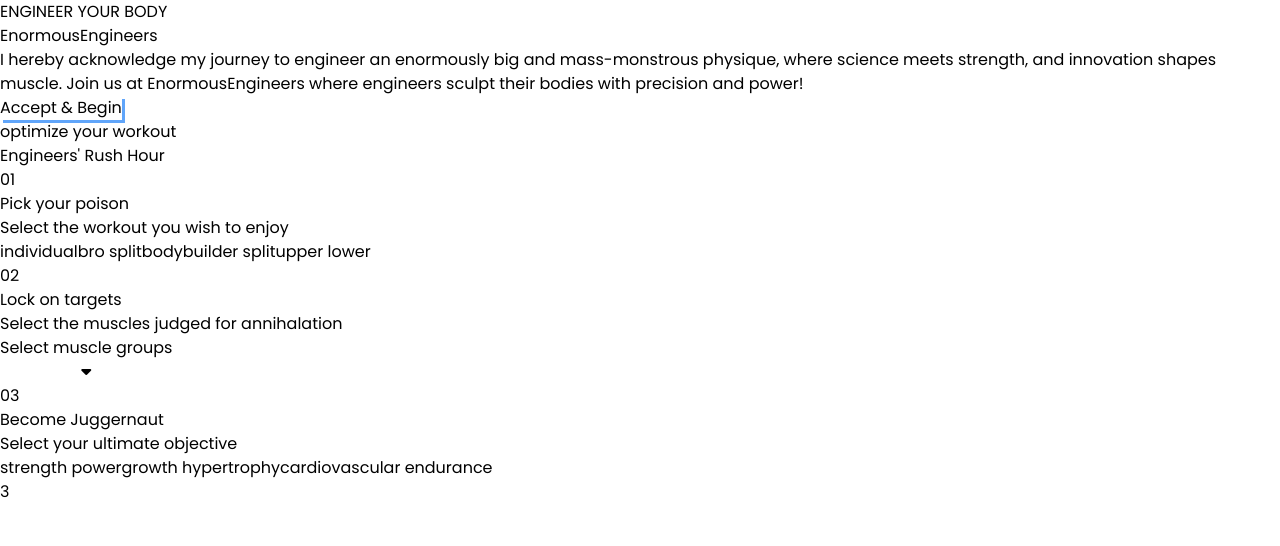
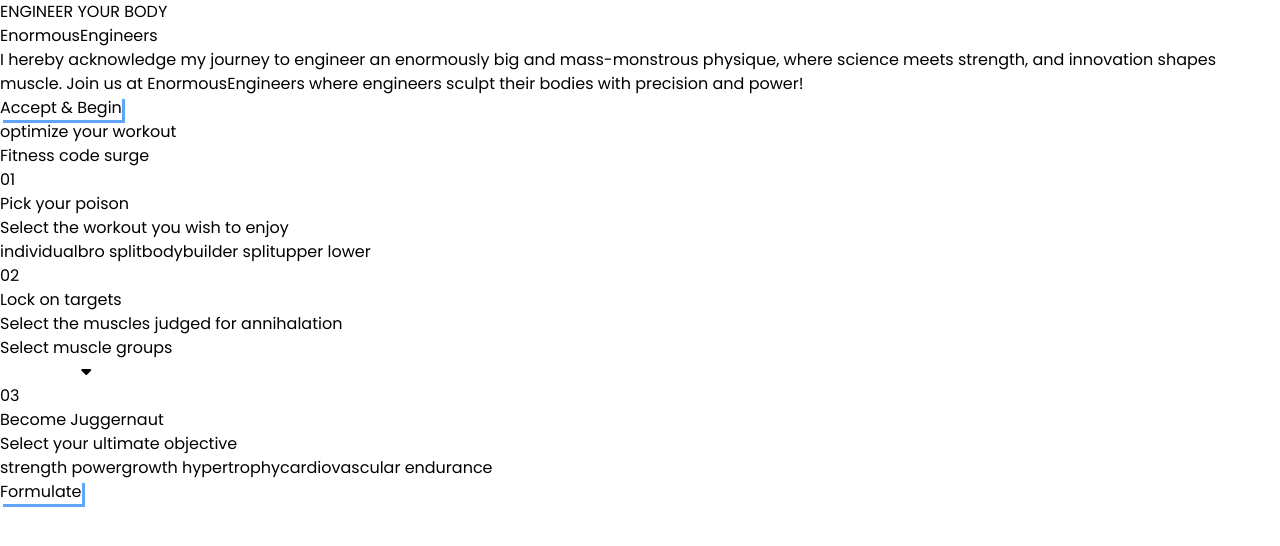
Before and after one commit to rriitvik/enormous-engineers, a React (Vite) app: page / in a window 1280 px wide. Shown: the top 546 px of the page. Built offline with nearby package versions, Linux system fonts and the light colour scheme.

Commit message:
once done

```diff
--- a/src/App.jsx
+++ b/src/App.jsx
@@ -2,14 +2,27 @@ import { useState } from 'react'
 import Hero from './components/Hero'
 import Generator from './components/Generator'
 import Workout from './components/Workout'
+import { generateWorkout } from './utils/functions'
 
 function App() {
-  const [count, setCount] = useState(0)
+const [workout,setWorkout] = useState(null)
+const[poison,setPoison]=useState('individual')
+const [goal,setGoal]=useState('strength_power')
+const [muscles, setMuscles] = useState([]);
+function updateWorkout(){
+  if(muscles.length<1){
+    return
+  }
+  let newWorkout = generateWorkout({poison,goal,muscles})
+  console.log(newWorkout)
+  setWorkout(newWorkout)
+  window.location.href='#workout'
+}
   return (
     <main className='min-h-screen flex flex-col bg-gradient-to-r from-slate-800 to-slate-950 text-white text-sm sm:text-base'>
     <Hero/>
-    <Generator/>
-    <Workout/>
+    <Generator poison={poison} setPoison={setPoison} goal={goal} setGoal={setGoal} muscles={muscles} setMuscles={setMuscles} updateWorkout={updateWorkout}/>
+    {workout && <Workout workout={workout}/>}
     </main>
 
   )
--- /dev/null
+++ b/src/components/Button.jsx
@@ -0,0 +1,12 @@
+import React from 'react'
+
+export default function Button(props) {
+    const {text,func} = props
+  return (
+
+       <button onClick={func} className='px-12 mx-auto py-4  rounded-md border-[2px] bg-slate-950 border-blue-400 border-solid blue blueShadow duration-200'>
+        <p>{text}</p>
+      </button>
+
+  )
+}
--- /dev/null
+++ b/src/components/ExerciseCard.jsx
@@ -0,0 +1,53 @@
+import React, { useState } from 'react'
+
+export default function ExerciseCard(props) {
+    const { exercise, i } = props
+
+    const [setsCompleted, setSetsComplete] = useState(0)
+
+    function handleSetIncrement() {
+        setSetsComplete((setsCompleted + 1) % 6)
+    }
+
+    return (
+        <div className='p-4 rounded-md flex flex-col gap-4 bg-slate-950 sm:flex-wrap'>
+            <div className='flex flex-col sm:flex-row sm:items-center sm:flex-wrap gap-x-4'>
+                <h4 className='text-3xl hidden sm:inline sm:text-4xl md:text-5xl font-semibold text-slate-400'>
+                    0{i + 1}
+                </h4>
+                <h2 className='capitalize whitespace-nowrap truncate max-w-full text-lg sm:text-xl md:text-2xl flex-1 sm:text-center'>{exercise.name.replaceAll("_", " ")}</h2>
+                <p className='text-sm text-slate-400 capitalize'>{exercise.type}</p>
+            </div>
+            <div className='flex flex-col'>
+                <h3 className='text-slate-400 text-sm'>Muscle Groups</h3>
+                <p className='capitalize'>{exercise.muscles.join(' & ')}</p>
+            </div>
+
+            <div className='flex flex-col bg-slate-950 rounded gap-2 '>
+                {exercise.description.split('___').map((val) => {
+                    return (
+                        <div className='text-sm'>
+                            {val}
+                        </div>
+                    )
+                })}
+            </div>
+
+            <div className='grid grid-cols-2 sm:grid-cols-4 sm:place-items-center gap-2'>
+                {['reps', 'rest', 'tempo'].map(info => {
+                    return (
+                        <div key={info} className='flex flex-col p-2 rounded border-[1.5px] border-solid border-slate-900 w-full'>
+                            <h3 className='capitalize text-slate-400 text-sm'>{info === 'reps' ? `${exercise.unit}` : info}</h3>
+
+                            <p className='font-medium'>{exercise[info]}</p>
+                        </div>
+                    )
+                })}
+                <button onClick={handleSetIncrement} className='flex flex-col p-2 rounded border-[1.5px] duration-200 border-solid border-blue-900 hover:border-blue-600 w-full '>
+                    <h3 className='text-slate-400 text-sm capitalize'>Sets completed</h3>
+                    <p className='font-medium'>{setsCompleted} / 5</p>
+                </button>
+            </div>
+        </div>
+    )
+}
--- a/src/components/Generator.jsx
+++ b/src/components/Generator.jsx
@@ -1,6 +1,7 @@
 import React,{ useState } from 'react'
 import SectionWrapper from './SectionWrapper'
 import { WORKOUTS,SCHEMES } from '../utils/swoldier'
+import Button from './Button'
 function Header(props){
   const {index,title,description} = props
   return (
@@ -13,12 +14,10 @@ function Header(props){
     </div>
   )
 }
-export default function Generator() {
+export default function Generator(props) {
+  const {poison,setPoison,goal,setGoal,muscles,setMuscles,updateWorkout} = props
   const [showModel,setShowModel]=useState(false)
-  const[poison,setPoison]=useState('individual')
-  const [targets,setTargets]=useState([])
-  const [goal,setGoal]=useState('strength_power')
-  const [muscles, setMuscles] = useState([]);
+
   function toggleModel(){
     setShowModel(!showModel)
   }
@@ -42,7 +41,7 @@ export default function Generator() {
   }
 }
   return (
-    <SectionWrapper header={"optimize your workout"} title={['Engineers\'','Rush Hour']}>
+    <SectionWrapper id={'generate'}header={"optimize your workout"} title={['Fitness','code','surge']}>
       <Header index={'01'} title={'Pick your poison'} description={"Select the workout you wish to enjoy"}/>
       <div className='grid grid-cols-2 sm:grid-cols-4 gap-4'>
       {Object.keys(WORKOUTS).map((type,typeIndex)=>{
@@ -86,7 +85,7 @@ export default function Generator() {
         return (
           <button onClick={()=>{
             setGoal(scheme)
-          }} className={'bg-slate-950 border border-blue-400 duration-200 hover:border-blue-600 px-4 py-1 rounded-lg ' +(scheme===goal?' border-blue-600 rounded-lg':'border-blue-400 rounded-lg')} key={schemeIndex}>
+          }} className={'bg-slate-950 border border-blue-400 duration-200 hover:border-blue-600 px-4 py-3 rounded-lg ' +(scheme===goal?' border-blue-600 rounded-lg':'border-blue-400 rounded-lg')} key={schemeIndex}>
             <p className='capitalize'>
               {scheme.replace('_',' ')}
             </p>
@@ -94,6 +93,8 @@ export default function Generator() {
         )
       })}
       </div>
+      <Button func={updateWorkout} text={"Formulate"}></Button>
     </SectionWrapper>
+
   )
 }
--- a/src/components/SectionWrapper.jsx
+++ b/src/components/SectionWrapper.jsx
@@ -1,12 +1,12 @@
 import React from 'react'
 
 export default function SectionWrapper(props) {
-    const {children,header,title} = props
+    const {children,header,title,id} = props
   return (
-    <section className='min-h-screnn flex flex-col gap-10'>
+    <section id={id} className='min-h-screnn flex flex-col gap-10'>
         <div className='bg-slate-950 py-10 flex flex-col gap-2 justify-center items-center p-4'>
             <p className='uppercase font-medium'>{header}</p>
-            <h2 className='font-semibold text-3xl sm:text-4xl md:text-5xl lg:text-6xl'><span className='uppercase text-blue-400'>{title[0]}</span> {title[1]} </h2>
+            <h2 className='font-semibold text-3xl sm:text-4xl md:text-5xl lg:text-6xl'>{title[0]} <span className='uppercase text-blue-400'>{title[1]}</span> {title[2]}</h2>
         </div>
         <div className='max-w-[800px] w-ful flex flex-col mx-auto gap-10 p-4'>
             {children}
--- a/src/components/Workout.jsx
+++ b/src/components/Workout.jsx
@@ -1,9 +1,18 @@
 import React from 'react'
+import SectionWrapper from './SectionWrapper'
+import ExerciseCard from './ExerciseCard'
+export default function Workout(props) {
+  const {workout} = props
+  return (
+    <SectionWrapper id={'workout'} header={"Welcome to"} title={['The', 'DANGER', 'zone']}>
+      <div className='flex flex-col gap-4'>
+        {workout.map((exercise,i)=>{
+          return (
+            <ExerciseCard i={i} exercise={exercise} key={i}/>
+          )
+        })}
+      </div>
 
-export default function Workout() {
-  return (
-    <div>
-      3
-    </div>
+    </SectionWrapper>
   )
 }
--- a/src/index.css
+++ b/src/index.css
@@ -1,6 +1,9 @@
 @tailwind base;
 @tailwind components;
 @tailwind utilities;
+html{
+    scroll-behavior: smooth;
+}
 *{
     font-family: "Poppins",sans-serif;
 }
--- /dev/null
+++ b/src/utils/functions.js
@@ -0,0 +1,172 @@
+import { EXERCISES, SCHEMES, TEMPOS, WORKOUTS } from "./swoldier"
+const exercises = exercisesFlattener(EXERCISES)
+
+export function generateWorkout(args) {
+    const { muscles, poison: workout, goal } = args
+    let exer = Object.keys(exercises);
+    exer = exer.filter((key) => exercises[key].meta.environment !== "home");
+    let includedTracker = [];
+    let numSets = 5;
+    let listOfMuscles;
+
+    if (workout === "individual") {
+        listOfMuscles = muscles;
+    } else {
+        listOfMuscles = WORKOUTS[workout][muscles[0]];
+    }
+
+    listOfMuscles = new Set(shuffleArray(listOfMuscles));
+    let arrOfMuscles = Array.from(listOfMuscles);
+    let scheme = goal
+    let sets = SCHEMES[scheme].ratio
+        .reduce((acc, curr, index) => {
+            //make this compound and exercise muscle -> array of objects and destructure in loop
+            return [
+                ...acc,
+                ...[...Array(parseInt(curr)).keys()].map((val) =>
+                    index === 0 ? "compound" : "accessory"
+                ),
+            ];
+        }, [])
+        .reduce((acc, curr, index) => {
+            const muscleGroupToUse =
+                index < arrOfMuscles.length
+                    ? arrOfMuscles[index]
+                    : arrOfMuscles[index % arrOfMuscles.length];
+            return [
+                ...acc,
+                {
+                    setType: curr,
+                    muscleGroup: muscleGroupToUse,
+                },
+            ];
+        }, []);
+
+    const { compound: compoundExercises, accessory: accessoryExercises } =
+        exer.reduce(
+            (acc, curr) => {
+                let exerciseHasRequiredMuscle = false;
+                for (const musc of exercises[curr].muscles) {
+                    if (listOfMuscles.has(musc)) {
+                        exerciseHasRequiredMuscle = true;
+                    }
+                }
+                return exerciseHasRequiredMuscle
+                    ? {
+                        ...acc,
+                        [exercises[curr].type]: {
+                            ...acc[exercises[curr].type],
+                            [curr]: exercises[curr],
+                        },
+                    }
+                    : acc;
+            },
+            { compound: {}, accessory: {} }
+        );
+
+    const genWOD = sets.map(({ setType, muscleGroup }) => {
+        const data =
+            setType === "compound" ? compoundExercises : accessoryExercises;
+        const filteredObj = Object.keys(data).reduce((acc, curr) => {
+            if (
+                includedTracker.includes(curr) ||
+                !data[curr].muscles.includes(muscleGroup)
+            ) {
+                // if (includedTracker.includes(curr)) { console.log('banana', curr) }
+                return acc;
+            }
+            return { ...acc, [curr]: exercises[curr] };
+        }, {});
+        const filteredDataList = Object.keys(filteredObj);
+        const filteredOppList = Object.keys(
+            setType === "compound" ? accessoryExercises : compoundExercises
+        ).filter((val) => !includedTracker.includes(val));
+
+        let randomExercise =
+            filteredDataList[
+            Math.floor(Math.random() * filteredDataList.length)
+            ] ||
+            filteredOppList[
+            Math.floor(Math.random() * filteredOppList.length)
+            ];
+
+        // console.log(randomExercise)
+
+        if (!randomExercise) {
+            return {};
+        }
+
+        let repsOrDuraction =
+            exercises[randomExercise].unit === "reps"
+                ? Math.min(...SCHEMES[scheme].repRanges) +
+                Math.floor(
+                    Math.random() *
+                    (Math.max(...SCHEMES[scheme].repRanges) -
+                        Math.min(...SCHEMES[scheme].repRanges))
+                ) +
+                (setType === "accessory" ? 4 : 0)
+                : Math.floor(Math.random() * 40) + 20;
+        const tempo = TEMPOS[Math.floor(Math.random() * TEMPOS.length)];
+
+        if (exercises[randomExercise].unit === "reps") {
+            const tempoSum = tempo
+                .split(" ")
+                .reduce((acc, curr) => acc + parseInt(curr), 0);
+            if (tempoSum * parseInt(repsOrDuraction) > 85) {
+                repsOrDuraction = Math.floor(85 / tempoSum);
+            }
+        } else {
+            //set to nearest 5 seconds
+            repsOrDuraction = Math.ceil(parseInt(repsOrDuraction) / 5) * 5;
+        }
+        includedTracker.push(randomExercise);
+
+        return {
+            name: randomExercise,
+            tempo,
+            rest: SCHEMES[scheme]["rest"][setType === "compound" ? 0 : 1],
+            reps: repsOrDuraction,
+            ...exercises[randomExercise],
+        };
+    });
+
+    return genWOD.filter(
+        (element) => Object.keys(element).length > 0
+    );
+}
+
+function shuffleArray(array) {
+    for (let i = array.length - 1; i > 0; i--) {
+        let j = Math.floor(Math.random() * (i + 1))
+        let temp = array[i]
+        array[i] = array[j]
+        array[j] = temp
+    }
+    return array
+}
+
+function exercisesFlattener(exercisesObj) {
+    const flattenedObj = {}
+
+    for (const [key, val] of Object.entries(exercisesObj)) {
+        if (!("variants" in val)) {
+            flattenedObj[key] = val
+        } else {
+            for (const variant in val.variants) {
+                let variantName = variant + "_" + key
+                let variantSubstitutes = Object.keys(val.variants).map((element) => {
+                    return element + ' ' + key
+                }).filter(element => element.replaceAll(' ', '_') !== variantName)
+
+                flattenedObj[variantName] = {
+                    ...val,
+                    description: val.description + '___' + val.variants[variant],
+                    substitutes: [
+                        ...val.substitutes, variantSubstitutes
+                    ].slice(0, 5)
+                }
+            }
+        }
+    }
+    return flattenedObj
+}
```
Also changed, not shown: src/components/Hero.jsx (+4 -4 lines).
